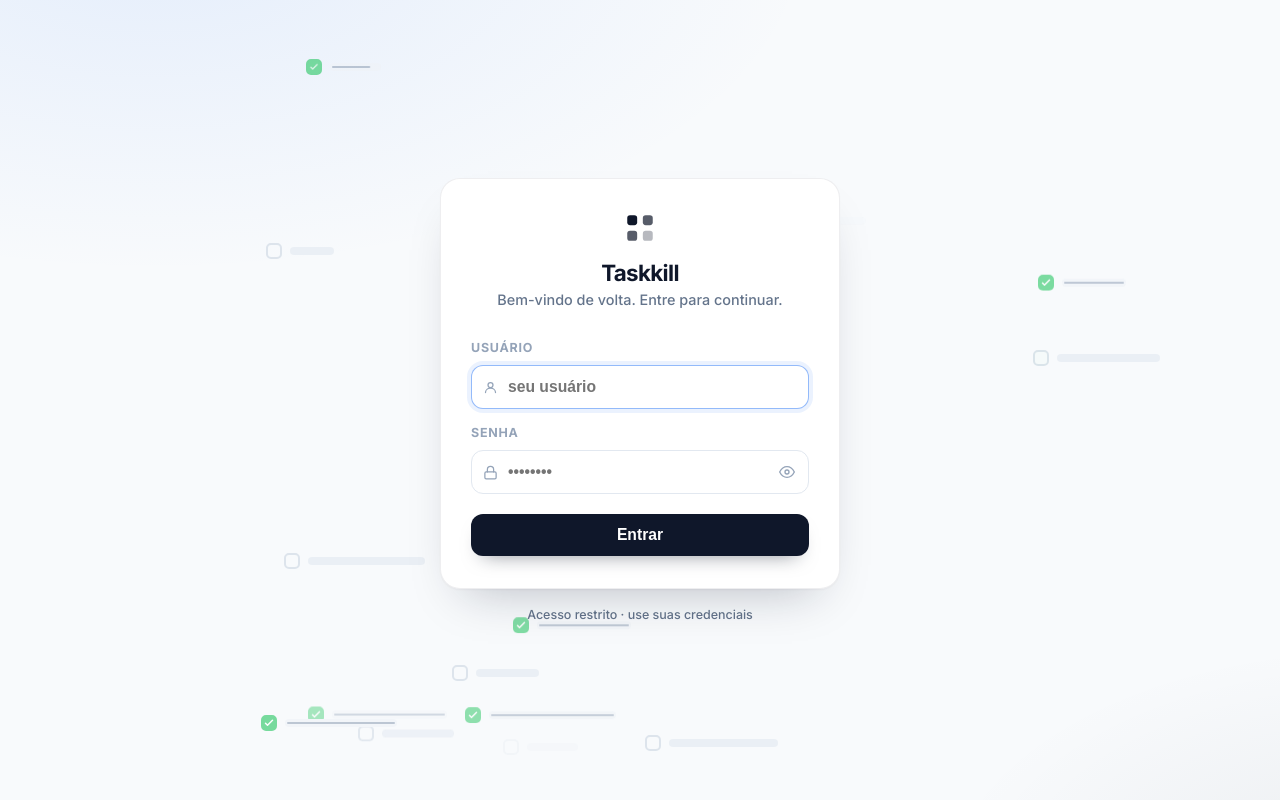
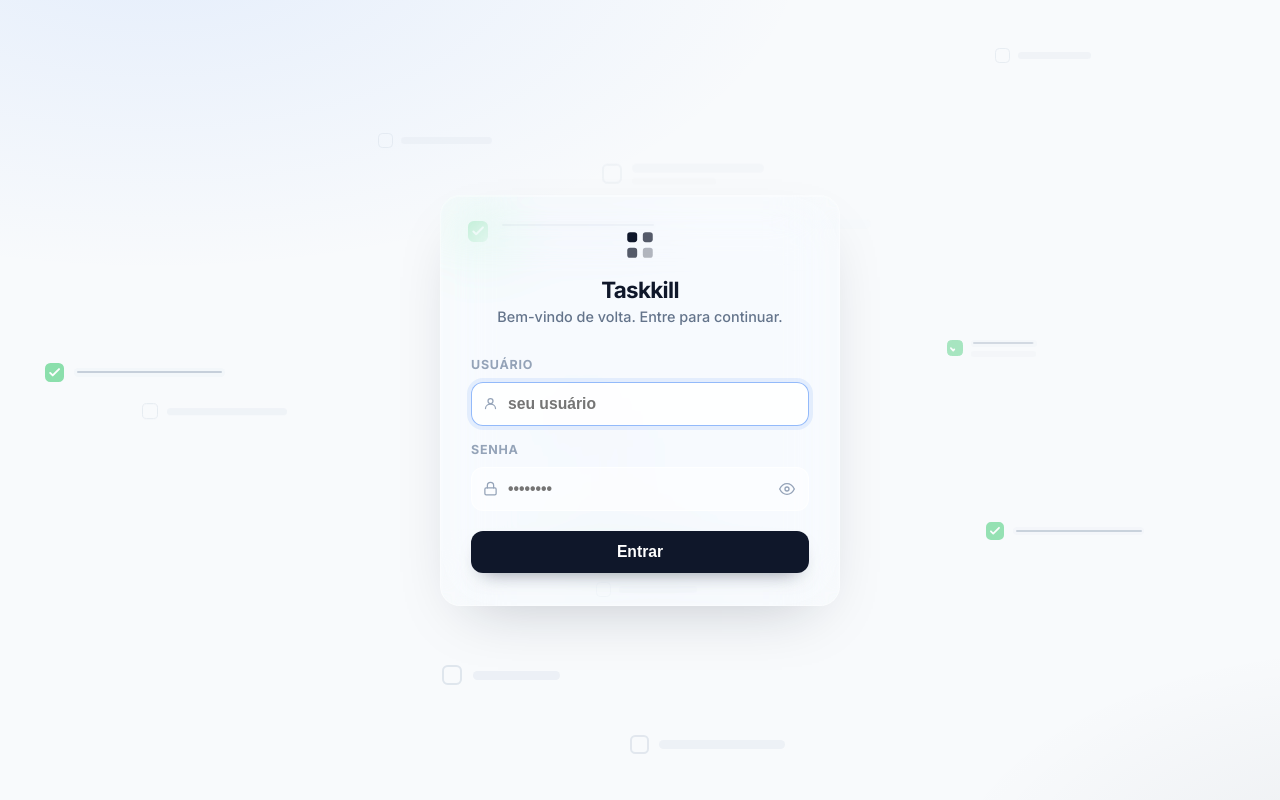
Before and after one commit to armelingu/taskkill, a Flask app: page /login in a window 1280 px wide. Run offline with Flask 3, Linux system fonts and the light colour scheme; parts of the project's set-up code (start-up, migrations or seed data) failed here and were passed over.

Commit message:
style: login com card de vidro transparente e animacao de fundo refinada
- Card do login agora e transparente com backdrop-filter (efeito fosco),
  ofuscando as tarefas que passam ao fundo em vez de tinta branca
- Inputs translucidos para casar com o vidro
- Animacao de fundo refinada: check desenhado via stroke, profundidade
  por tamanho/opacidade e variedade com subtitulo em algumas tarefas
- Remove o rodape "Acesso restrito - use suas credenciais"

```diff
--- a/static/css/style.css
+++ b/static/css/style.css
@@ -61,11 +61,22 @@ body {
 .auth-card {
     width: 100%;
     max-width: 400px;
-    background: #ffffff;
-    border: 1px solid rgba(15, 23, 42, 0.07);
+    background: transparent;
+    border: 1px solid rgba(255, 255, 255, 0.4);
     border-radius: 20px;
     padding: 32px 30px;
-    box-shadow: 0 1px 2px rgba(15, 23, 42, 0.04), 0 24px 48px -24px rgba(15, 23, 42, 0.28);
+    box-shadow:
+        inset 0 1px 0 rgba(255, 255, 255, 0.35),
+        0 24px 60px -28px rgba(15, 23, 42, 0.25);
+    -webkit-backdrop-filter: blur(32px) saturate(180%);
+    backdrop-filter: blur(32px) saturate(180%);
+}
+
+/* Fallback: sem suporte a backdrop-filter, garante legibilidade */
+@supports not ((-webkit-backdrop-filter: blur(1px)) or (backdrop-filter: blur(1px))) {
+    .auth-card {
+        background: rgba(255, 255, 255, 0.85);
+    }
 }
 
 .auth-brand {
@@ -126,7 +137,8 @@ body {
     position: absolute;
     display: flex;
     align-items: center;
-    gap: 8px;
+    gap: 0.6em;
+    font-size: var(--sz, 14px);
     opacity: 0;
     animation: taskFloat var(--dur, 7s) ease-in-out var(--d, 0s) infinite;
     will-change: opacity, transform;
@@ -134,10 +146,10 @@ body {
 
 .auth-task-box {
     position: relative;
-    width: 16px;
-    height: 16px;
-    border-radius: 5px;
-    border: 2px solid #cbd5e1;
+    width: 1.15em;
+    height: 1.15em;
+    border-radius: 0.32em;
+    border: 0.14em solid #cbd5e1;
     background: transparent;
     flex-shrink: 0;
     animation: taskBox var(--dur, 7s) ease-in-out var(--d, 0s) infinite;
@@ -149,27 +161,42 @@ body {
     width: 100%;
     height: 100%;
     color: #ffffff;
-    opacity: 0;
-    transform: scale(0.4);
-    animation: taskCheck var(--dur, 7s) ease-in-out var(--d, 0s) infinite;
+}
+
+.auth-task-check path {
+    stroke-dasharray: 22;
+    stroke-dashoffset: 22;
+    animation: taskDraw var(--dur, 7s) ease-in-out var(--d, 0s) infinite;
+}
+
+.auth-task-body {
+    display: flex;
+    flex-direction: column;
+    gap: 0.32em;
 }
 
 .auth-task-line {
     position: relative;
-    height: 8px;
+    height: 0.5em;
     border-radius: 999px;
     background: #e2e8f0;
     animation: taskLine var(--dur, 7s) ease-in-out var(--d, 0s) infinite;
 }
 
-.auth-task-line::after {
+.auth-task-line--sub {
+    height: 0.38em;
+    background: #eef1f5;
+    animation: none;
+}
+
+.auth-task-line:not(.auth-task-line--sub)::after {
     content: '';
     position: absolute;
     top: 50%;
-    left: 2px;
-    right: 2px;
-    height: 2px;
-    margin-top: -1px;
+    left: 0.15em;
+    right: 0.15em;
+    height: 0.14em;
+    margin-top: -0.07em;
     background: #94a3b8;
     border-radius: 2px;
     transform: scaleX(0);
@@ -178,10 +205,10 @@ body {
 }
 
 @keyframes taskFloat {
-    0%   { opacity: 0; transform: translateY(10px); }
-    10%  { opacity: 1; transform: translateY(0); }
-    75%  { opacity: 1; transform: translateY(0); }
-    100% { opacity: 0; transform: translateY(-10px); }
+    0%   { opacity: 0; transform: translateY(0.7em); }
+    10%  { opacity: var(--op, 1); transform: translateY(0); }
+    75%  { opacity: var(--op, 1); transform: translateY(0); }
+    100% { opacity: 0; transform: translateY(-0.7em); }
 }
 
 @keyframes taskBox {
@@ -189,10 +216,10 @@ body {
     50%, 100% { background: #22c55e; border-color: #22c55e; }
 }
 
-@keyframes taskCheck {
-    0%, 42%   { opacity: 0; transform: scale(0.4); }
-    52%       { opacity: 1; transform: scale(1); }
-    100%      { opacity: 1; transform: scale(1); }
+@keyframes taskDraw {
+    0%, 44%   { stroke-dashoffset: 22; }
+    60%       { stroke-dashoffset: 0; }
+    100%      { stroke-dashoffset: 0; }
 }
 
 @keyframes taskLine {
@@ -226,18 +253,20 @@ body {
 
 .auth-input {
     width: 100%;
-    border: 1px solid #e2e8f0;
+    border: 1px solid rgba(255, 255, 255, 0.7);
     border-radius: 12px;
     padding: 12px 12px;
     font-size: 0.98rem;
     font-weight: 600;
     color: var(--text-title);
+    background: rgba(255, 255, 255, 0.55);
     outline: none;
-    transition: border-color 0.15s ease, box-shadow 0.15s ease;
+    transition: border-color 0.15s ease, box-shadow 0.15s ease, background 0.15s ease;
 }
 
 .auth-input:focus {
     border-color: rgba(59, 130, 246, 0.55);
+    background: rgba(255, 255, 255, 0.85);
     box-shadow: 0 0 0 4px rgba(59, 130, 246, 0.10);
 }
 
--- a/static/js/login.js
+++ b/static/js/login.js
@@ -30,20 +30,32 @@
     const bg = document.getElementById('auth-bg');
     const reduce = window.matchMedia && window.matchMedia('(prefers-reduced-motion: reduce)').matches;
     if (bg && !reduce) {
-        const COUNT = 16;
+        const COUNT = 18;
         const CHECK = '<svg class="auth-task-check" viewBox="0 0 24 24" fill="none" aria-hidden="true">'
             + '<path d="M5 12.5l4 4 10-10" stroke="currentColor" stroke-width="3" stroke-linecap="round" stroke-linejoin="round"/></svg>';
         const rand = (min, max) => min + Math.random() * (max - min);
         for (let i = 0; i < COUNT; i++) {
             const t = document.createElement('div');
             t.className = 'auth-task';
+            // Profundidade: tarefas maiores/mais opacas parecem "próximas",
+            // menores/mais transparentes ficam ao fundo.
+            const sz = rand(10, 18);
+            const depth = (sz - 10) / 8; // 0 (fundo) .. 1 (frente)
             t.style.top = rand(2, 92).toFixed(1) + '%';
-            t.style.left = rand(1, 82).toFixed(1) + '%';
+            t.style.left = rand(1, 80).toFixed(1) + '%';
+            t.style.setProperty('--sz', sz.toFixed(1) + 'px');
+            t.style.setProperty('--op', (0.35 + depth * 0.6).toFixed(2));
             t.style.setProperty('--dur', rand(6, 10).toFixed(2) + 's');
             t.style.setProperty('--d', (-rand(0, 10)).toFixed(2) + 's'); // delay negativo desincroniza já no load
+
+            let body = '<span class="auth-task-line" style="width:' + rand(3.5, 9).toFixed(1) + 'em"></span>';
+            // ~45% das tarefas ganham uma segunda linha (tipo subtítulo)
+            if (Math.random() < 0.45) {
+                body += '<span class="auth-task-line auth-task-line--sub" style="width:' + rand(2, 5).toFixed(1) + 'em"></span>';
+            }
             t.innerHTML =
                 '<span class="auth-task-box">' + CHECK + '</span>' +
-                '<span class="auth-task-line" style="width:' + rand(40, 130).toFixed(0) + 'px"></span>';
+                '<span class="auth-task-body">' + body + '</span>';
             bg.appendChild(t);
         }
     }
--- a/templates/login.html
+++ b/templates/login.html
@@ -83,8 +83,6 @@
         </button>
       </form>
     </div>
-
-    <p class="auth-foot">Acesso restrito · use suas credenciais</p>
   </main>
 
   <script src="{{ asset('js/login.js') }}"></script>
```
